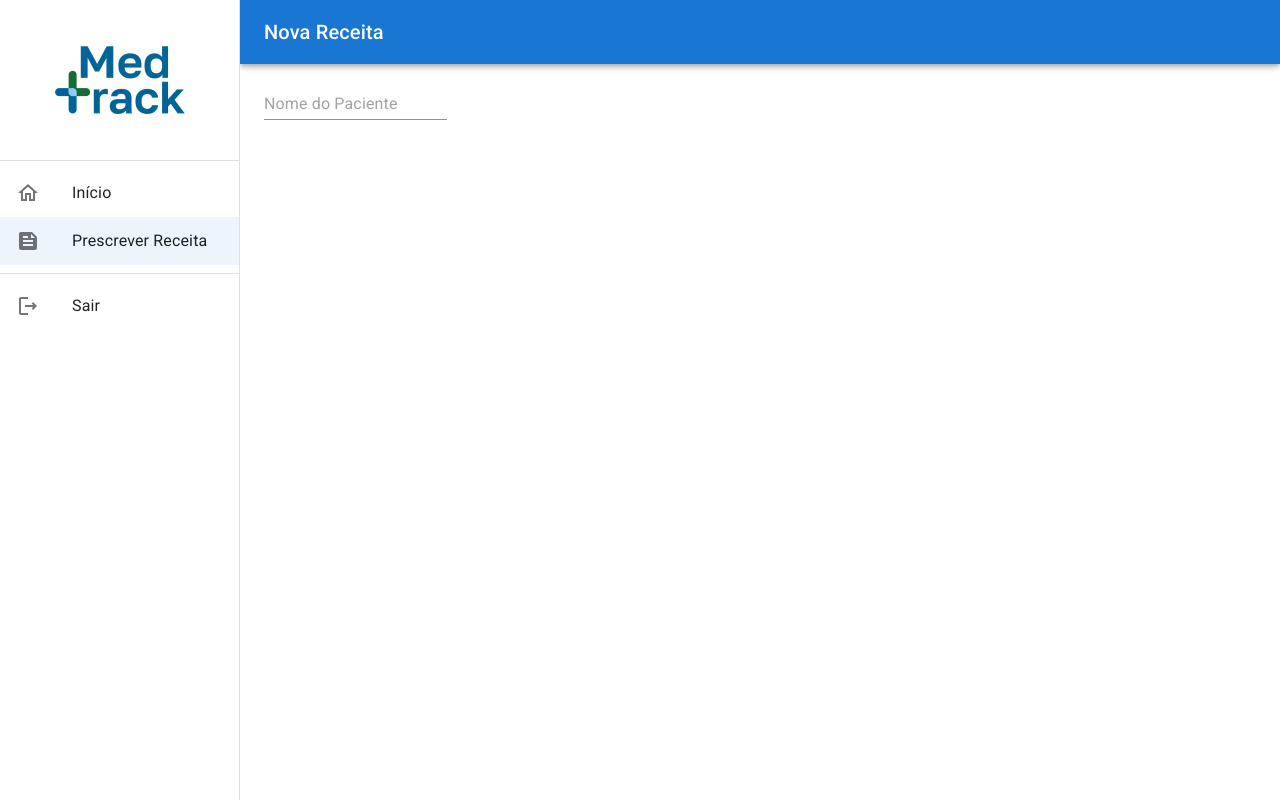
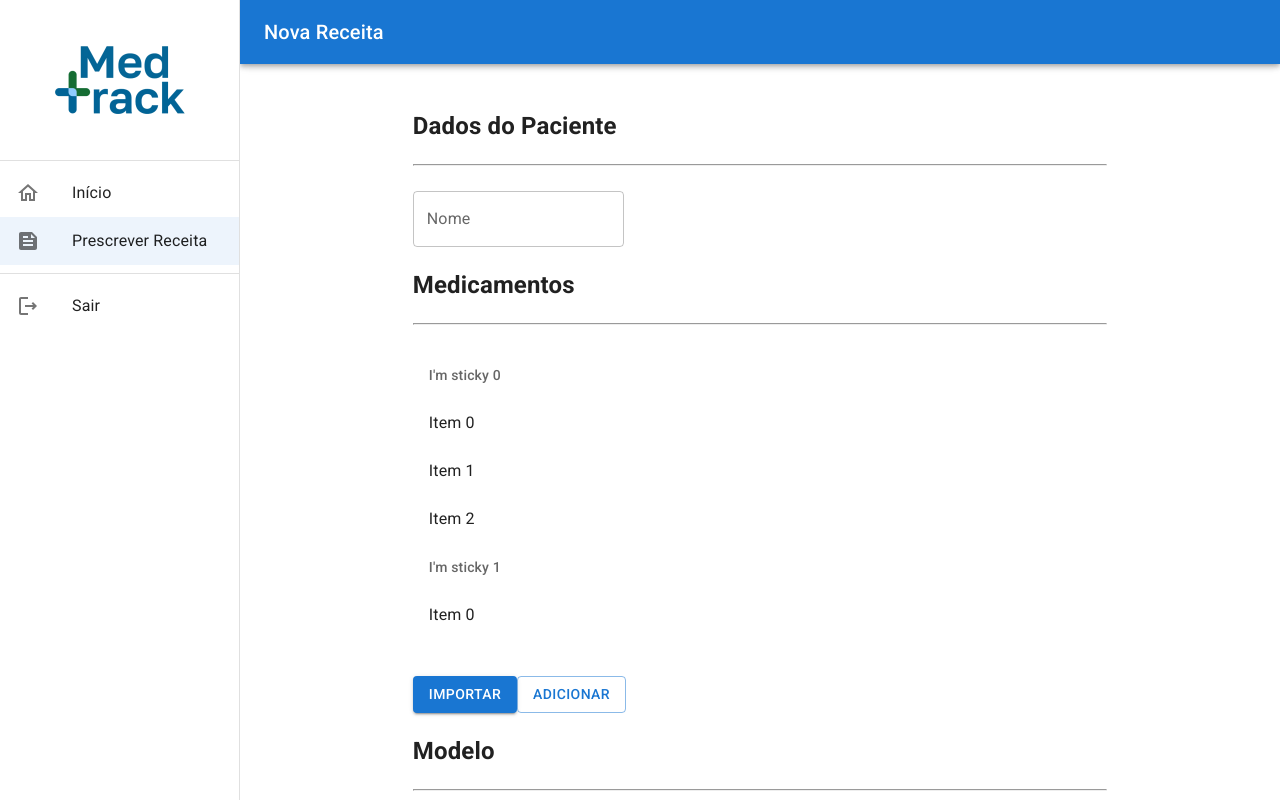
Before and after one commit to TaigoI/MedtrackWeb, a React (Create React App) app: page /app/receita in a window 1280 px wide. Shown: the top 802 px of the page. Built offline with nearby package versions, Linux system fonts and the light colour scheme.

Commit message:
feat: PDSG3-45 implement prescription screen structure

```diff
--- a/src/presentation/pages/app/create-prescription/index.tsx
+++ b/src/presentation/pages/app/create-prescription/index.tsx
@@ -1,17 +1,74 @@
-import React from 'react';
+import React, { useState } from 'react';
 
 import Toolbar from '@mui/material/Toolbar';
-import Typography from '@mui/material/Typography';
 import { DashboardContainerComponent } from '../../../components/dashboard-container';
-import { Input } from '@mui/material';
+import { Box, Button, List, ListItem, ListItemText, ListSubheader, Switch, TextField } from '@mui/material';
 
 export const CreatePrescriptionScreen: React.FC = () => {
+  const [saveAsTemplate, setSaveAsTemplate] = useState<boolean>();
+
   return (
     <DashboardContainerComponent appBar={{
       title: 'Nova Receita'
     }}>
       <Toolbar />
-      <Input placeholder='Nome do Paciente' />
+      <Box sx={{
+        display: 'flex',
+        flexDirection: 'column',
+        justifyContent: 'center',
+        alignItems: 'center',
+      }}>
+        <Box sx={{width: '70%'}}>
+          <Box sx={{backgroundColor: ''}}>
+            <h2>Dados do Paciente</h2>
+            <hr style={{marginBottom: '1.6rem'}} />
+            <TextField label='Nome' />
+          </Box>
+          <Box sx={{backgroundColor: ''}}>
+            <h2>Medicamentos</h2>
+            <hr style={{marginBottom: '1.6rem'}}/>
+            <Box sx={{width: '100%', backgroundColor: ''}}>
+              <List
+                sx={{
+                  width: '100%',
+                  bgcolor: 'background.paper',
+                  position: 'relative',
+                  overflow: 'auto',
+                  maxHeight: 300,
+                  '& ul': { padding: 0 },
+                }}
+                subheader={<li />}
+              >
+                {[0, 1, 2, 3, 4].map((sectionId) => (
+                  <li key={`section-${sectionId}`}>
+                    <ul>
+                      <ListSubheader>{`I'm sticky ${sectionId}`}</ListSubheader>
+                      {[0, 1, 2].map((item) => (
+                        <ListItem key={`item-${sectionId}-${item}`}>
+                          <ListItemText primary={`Item ${item}`} />
+                        </ListItem>
+                      ))}
+                    </ul>
+                  </li>
+                ))}
+              </List>
+              <Box sx={{marginTop: '1.6rem'}}>
+                <Button variant='contained'>Importar</Button>
+                <Button variant='outlined'>Adicionar</Button>
+              </Box>
+            </Box>
+          </Box>
+          <Box>
+            <h2>Modelo</h2>
+            <hr style={{marginBottom: '1.6rem'}} />
+            <Box sx={{display: 'flex', alignItems: 'center', marginBottom: '1.2rem'}}>
+              <p>Salvar como Modelo</p>
+              <Switch defaultChecked={false} value={saveAsTemplate} onChange={e => setSaveAsTemplate(e.target.checked)} />
+            </Box>
+            <TextField label='Descrição do modelo' disabled={!saveAsTemplate} />
+          </Box>
+        </Box>
+      </Box>
     </DashboardContainerComponent>
   );
 };
```
